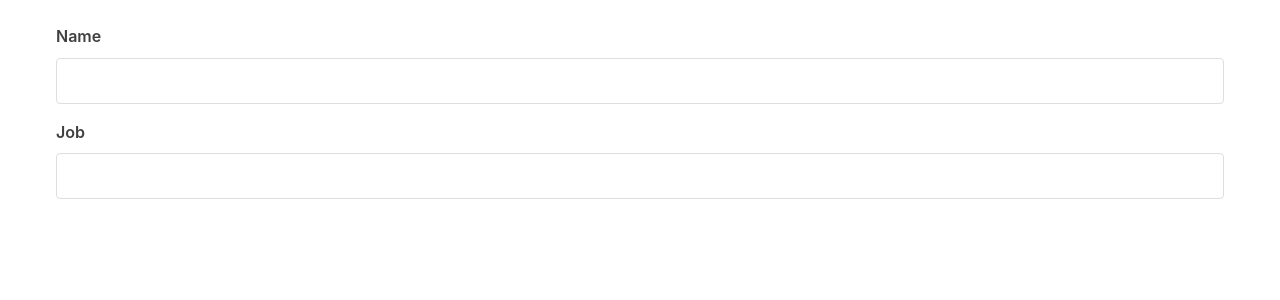
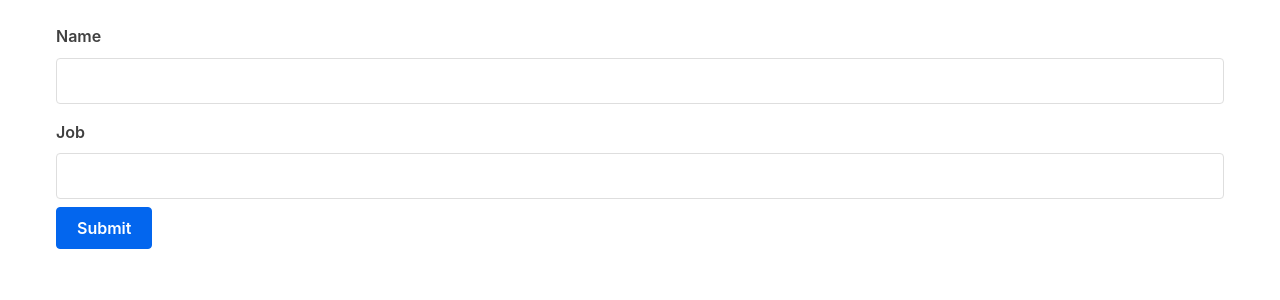
Before and after one commit to eddyiwnl/CSC-307-React, a React (Create React App) app: page / in a window 1280 px wide. Shown: the top 300 px of the page. Built offline with nearby package versions, Linux system fonts and the light colour scheme; the HTML template or start-up script is replaced by a standard one.

Commit message:
Added a submit button

```diff
--- a/src/App.js
+++ b/src/App.js
@@ -17,13 +17,17 @@
       })
     }
 
+    handleSubmit = character => {
+      this.setState({ characters: [...this.state.characters, character] })
+    }
     render() {
       const { characters } = this.state
 
       return (
         <div className="container">
           <Table characterData={characters} removeCharacter={this.removeCharacter} />
-          <Form />
+          <Form handleSubmit={this.handleSubmit} />
+
 
         </div>
 
--- a/src/Form.js
+++ b/src/Form.js
@@ -14,6 +14,11 @@
           [name]: value,
         })
       }
+
+    submitForm = () => {
+        this.props.handleSubmit(this.state)
+        this.setState(this.initialState)
+    }
 
     render() {
         const { name, job } = this.state;
@@ -34,6 +39,11 @@
               id="job"
               value={job}
               onChange={this.handleChange} />
+            <input
+              type="button"
+              value="Submit"
+              onClick={this.submitForm} />
+
           </form>
         );
       }
```
Also changed, not shown: 1 other file (tests, documents, lock files or other folders).
